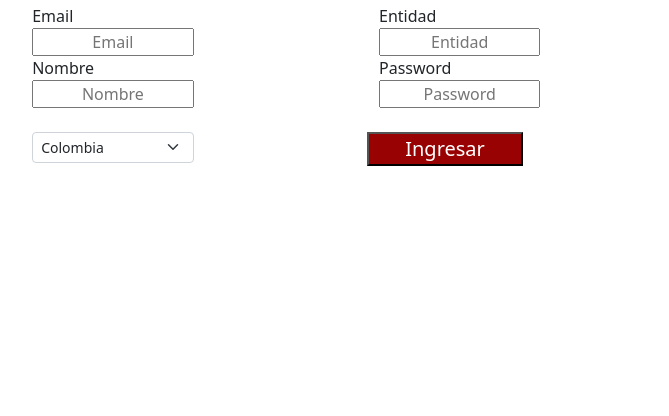
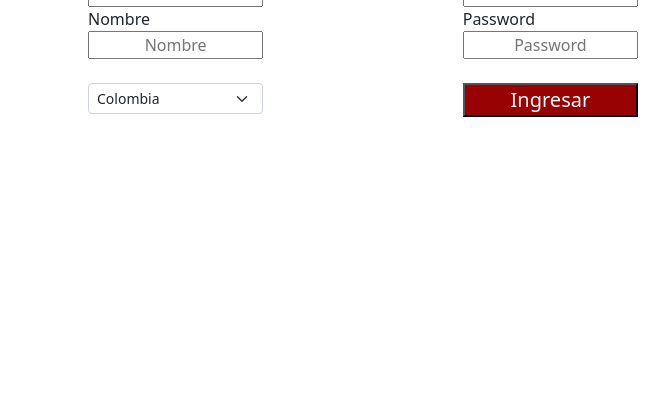
Before and after one commit to AlejandroUrbinaSuarez/Articulos-de-Investigacion---UFPS, a plain HTML site: page views/registro.html in a window 1280 px wide. Shown: the part 384-800 px from the top of the page, without its empty margins (273-942 px from the left). Drawn offline with nearby package versions, Linux system fonts and the light colour scheme.

Commit message:
Formulario de registro V1.1

```diff
--- a/css/registro.css
+++ b/css/registro.css
@@ -5,15 +5,16 @@
   }
 
 .container{
+  position: relative;
 
-  position: relative;
 }
 
 .form2{
 
-  margin-top: 25%;
-  margin-left: 20%;
-  margin-right: 20%;
+  margin-top: 20%;
+  margin-left: 25%;
+  margin-right: 10%;
+  margin-bottom: 10%;
 }
 
 select{
@@ -31,7 +32,8 @@ input{
 }
 
 .form2 form .button input{
-  width: 45%;
+
+  width: 50%;
   color: white;
   font-size: 20px;
   background: #990202;
@@ -40,6 +42,7 @@ input{
 
 #img{
   object-fit: cover;
+  margin-left:  auto;
   width:50%;
   height:100%;
   margin-bottom: 20px;
--- a/views/registro.html
+++ b/views/registro.html
@@ -45,7 +45,7 @@
             <label for="register-form" id="password">Password</label><br>
             <input type="text" id="password" class="register" name="regisrer" placeholder="Password">
             <br><br>
-            <div class="row button">
+            <div class="button">
               <input type="button" value="Ingresar" id="ingresar">
 
             </div>
```
